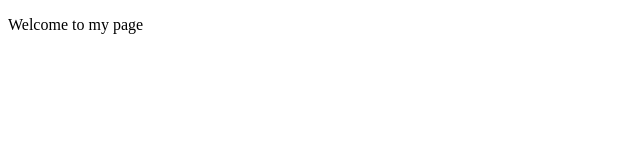
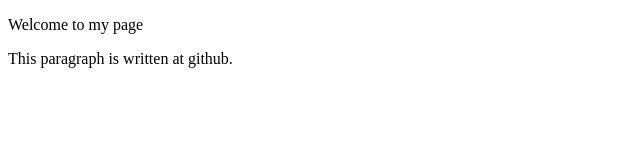
Before and after one commit to runaia/my-site, a plain HTML site: page index.html in a window 1280 px wide. Shown: the whole page, without its empty margins (0-640 px from the left). Drawn offline with Linux system fonts and the light colour scheme.

Commit message:
update index.html at github.

```diff
--- a/index.html
+++ b/index.html
@@ -8,5 +8,6 @@
 </head>
 <body>
     <p>Welcome to my page</p>
+    <p>This paragraph is written at github.</p>
 </body>
 </html>
```
